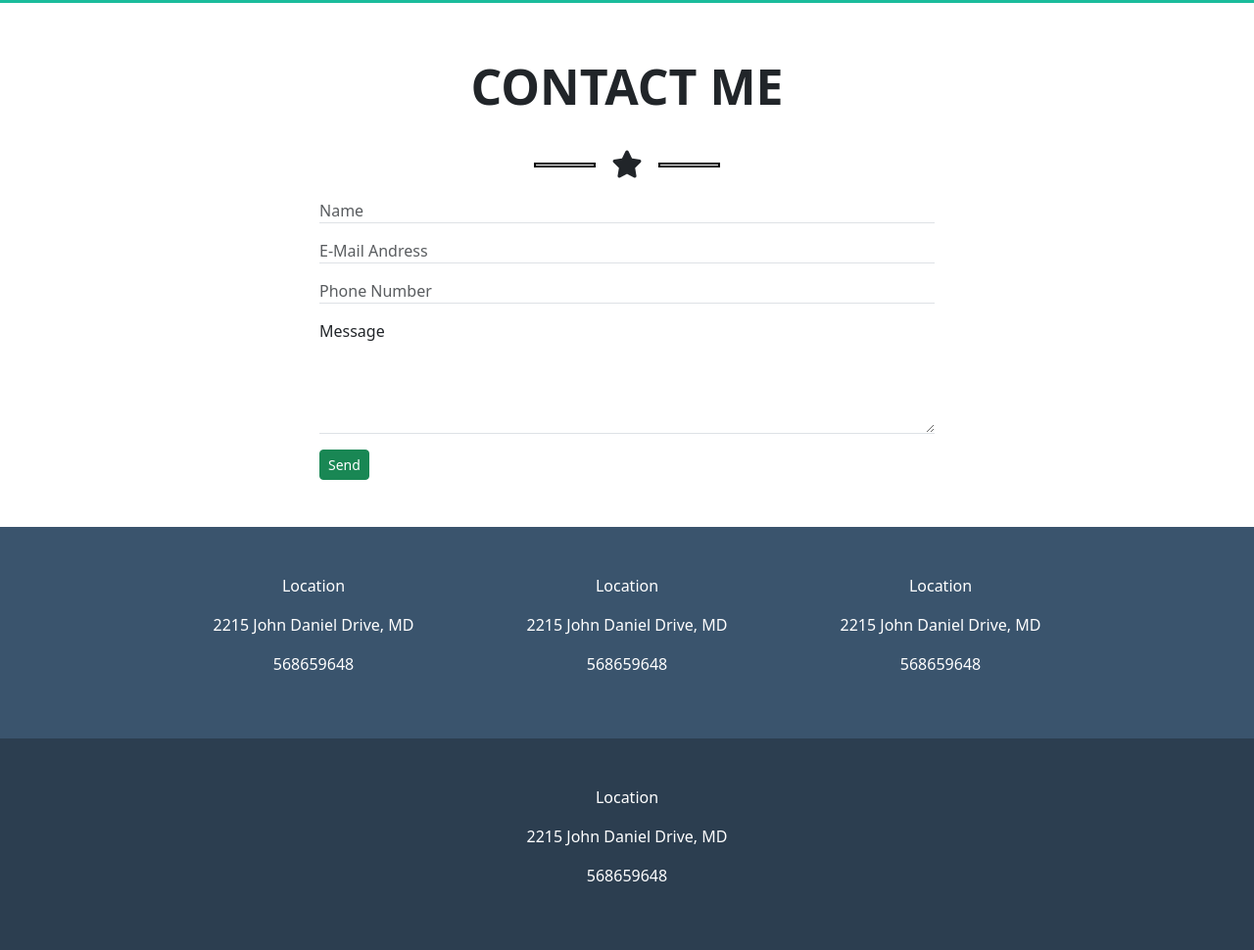
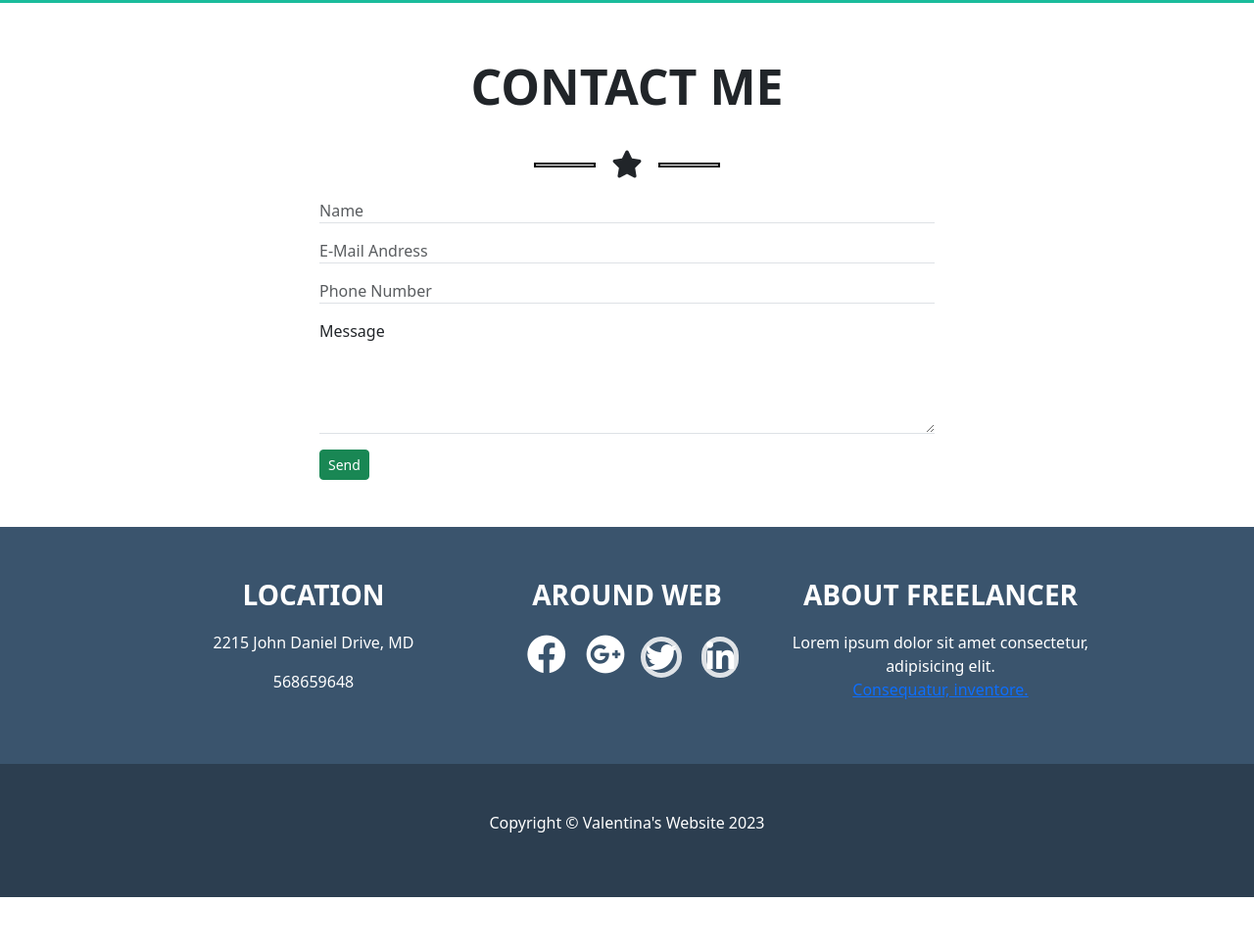
Before and after one commit to Valentina-De-Mite/html-css-bootstrap-freelancer, a plain HTML site: page index.html in a window 1280 px wide. Shown: the part 1970-2940 px from the top of the page at 98% size. After the commit the page ends 2886 px from the top, so only its background shows below. Drawn offline with nearby package versions, Linux system fonts and the light colour scheme.

Commit message:
added footer

```diff
--- a/assets/style.css
+++ b/assets/style.css
@@ -47,7 +47,7 @@ hr {
 }
 
 .col {
-    width: calc(100% / 12 * 3);
+    width: calc(100% / 12 * 3 - 10px;
             height: 25%;
     }
 
@@ -57,6 +57,11 @@ hr {
 
     }
 
+    .fa-linkedin-in,
+    .fa-twitter {
+        color: #3a546d;
+        background-color: white;
+    }
 
     /* animation */
 
--- a/index.html
+++ b/index.html
@@ -116,7 +116,7 @@
                 </button>
             </section>
 
-            <div class="container-fluid bgc-white">
+            <div class="container-fluid bgc-white mb-5">
                 <section class="w-50 m-auto text-center">
                     <div class="title pt-5 pb-2">
                         CONTACT ME
@@ -140,8 +140,6 @@
                         <label for="exampleFormControlTextarea1" class="form-label ">Message</label>
                         <textarea class="form-control border-0 rounded-0 border-bottom" id="exampleFormControlTextarea1" rows="3"></textarea>
                     </div>
-
-
                 </section>
                 <div class="w-50 m-auto" >
                     <a class="btn btn-success btn-sm align-content-start" href="#" role="button">
@@ -159,27 +157,33 @@
     <footer class="m-auto bg-color-gray mt-5 ">
            <div class="w-75 d-flex justify-content-center m-auto pt-5 pb-5 text-white flex-wrap">
                 <div class="col text-center " >
-                <p>Location </p>
+                <p class="fs-3 fw-bold">LOCATION </p>
                 <p>2215 John Daniel Drive, MD</p>
                 <p>568659648</p>
                 </div>
                 <div class="col text-center" >
-                    <p>Location </p>
-                    <p>2215 John Daniel Drive, MD</p>
-                    <p>568659648</p>
+                    <p class="fs-3 fw-bold">AROUND WEB </p>
+                    <div class="circle ">
+                        <i class="fa-brands fa-facebook p-1 ms-2 fs-1"></i>
+                        <i class="fa-brands fa-google-plus p-1 fs-1 ms-2 rounded-5"></i>
+                        <i class="fa-brands fa-twitter border border-5 fs-2 ms-2 rounded-5 "></i>
+                        <i class="fa-brands fa-linkedin-in border border-5 fs-2 ms-3 rounded-5"></i>
+                    </div>
+
                 </div>
-                <div class="col text-center" >
-                    <p>Location </p>
-                    <p>2215 John Daniel Drive, MD</p>
-                    <p>568659648</p>
+                <div class="col text-center " >
+                    <p class="fs-3 fw-bold">ABOUT FREELANCER </p>
+                    <p>Lorem ipsum dolor sit amet consectetur, adipisicing elit. <br> <a href="">Consequatur, inventore.</a></p>
+
                 </div>
             </div>
             <div class="container-fluid bgc-dark">
                 <div class="w-75 d-flex justify-content-center m-auto pt-5 pb-5 text-white flex-wrap">
                     <div class="text-center" >
-                    <p>Location </p>
-                    <p>2215 John Daniel Drive, MD</p>
-                    <p>568659648</p>
+                    <p>
+                        Copyright © Valentina's Website 2023
+                    </p>
+
                     </div>
                 </div>
             </div>
```
Lines whose indentation alone changed are shown as unchanged.
